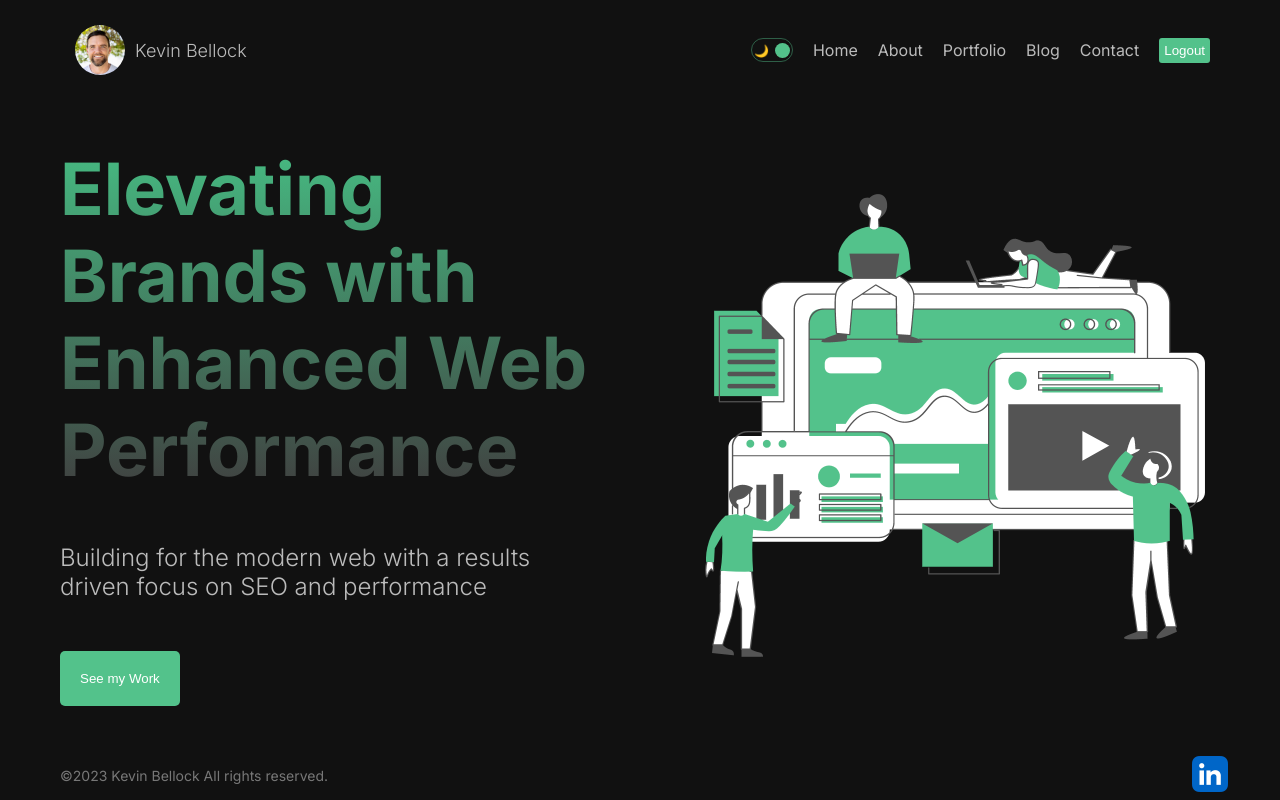
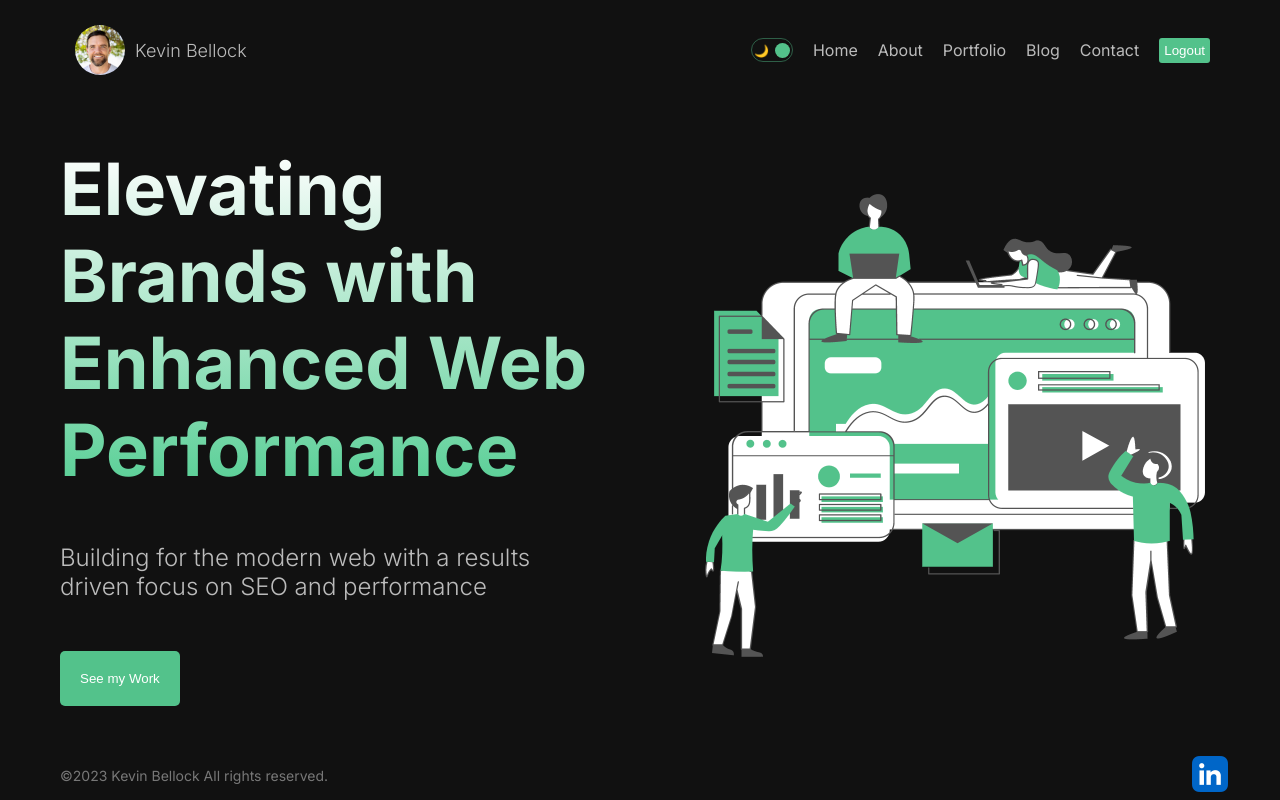
Before and after one commit to KBellock/2023portfolio, a Next.js app: page / in a window 1280 px wide. Built offline with nearby package versions, Linux system fonts and the light colour scheme.

Commit message:
hotfix themeProvider patch

```diff
--- a/src/app/page.jsx
+++ b/src/app/page.jsx
@@ -1,18 +1,22 @@
+"use client"
 import Image from 'next/image'
 import styles from './page.module.css'
 import Hero from 'public/hero.png'
 import Button from "@/components/button/Button"
+import { ThemeContext } from '@/context/ThemeContext'
+import { useContext } from 'react'
 
-export const metadata = {
-  title: 'Kevin Bellock | 2023 Portfolio',
-  description: 'Built with Next 13and MongoDB',
-}
+//export const metadata = {
+ // title: 'Kevin Bellock | 2023 Portfolio',
+  //description: 'Built with Next 13and MongoDB',
+//}
 
 export default function Home() {
+  const {mode} = useContext(ThemeContext)
   return (
     <div className={styles.container}>
       <div className={styles.item}>
-        <h1 className={styles.title}>Elevating Brands with Enhanced Web Performance</h1>
+        <h1 className={mode === 'light' ? styles.title : styles.titleDark}>Elevating Brands with Enhanced Web Performance</h1>
         <p className={styles.description}>Building for the modern web with a results driven focus on SEO and performance</p>
         <Button url="/portfolio" text="See my Work"/>
       </div>
--- a/src/app/page.module.css
+++ b/src/app/page.module.css
@@ -28,7 +28,7 @@
 
 .titleDark {
   font-size: 72px;
-  background: linear-gradient(to bottom, #46bb82, #efebeb);
+  background: linear-gradient(to top, #56ce94, #ffffff);
   -webkit-background-clip: text;
   -webkit-text-fill-color: transparent;
 }
--- a/src/components/navbar/Navbar.jsx
+++ b/src/components/navbar/Navbar.jsx
@@ -1,11 +1,12 @@
 "use client";
 import React from 'react'
-import { useState } from 'react'
+import { useState, useContext } from 'react'
 import Link from 'next/link'
 import styles from './navbar.module.css'
 import DarkModeToggle from '../DarkModeToggle/DarkModeToggle'
 import Image from 'next/image'
 import Kevin from '/public/profilepic.jpeg'
+import { ThemeContext } from '@/context/ThemeContext';
 
 const links = [
     {
@@ -43,6 +44,8 @@ function Navbar() {
     setIsMenuOpen(!isMenuOpen);
   };
 
+  const {mode} = useContext(ThemeContext);
+
   return (
     <div className={styles.container}>
         <div className={styles.logoContainer}>
@@ -63,9 +66,9 @@ function Navbar() {
         >Logout</button>
         </div>
         <div className={styles.burgerIcon} onClick={toggleMenu}>
-            <div className={`${styles.bar} ${isMenuOpen ? styles.open : ''}`}></div>
-            <div className={`${styles.bar} ${isMenuOpen ? styles.open : ''}`}></div>
-            <div className={`${styles.bar} ${isMenuOpen ? styles.open : ''}`}></div>
+            <div className={`${mode == "dark" ? styles.bar : styles.lightbar} ${isMenuOpen ? styles.open : ''}`}></div>
+            <div className={`${mode == "dark" ? styles.bar : styles.lightbar} ${isMenuOpen ? styles.open : ''}`}></div>
+            <div className={`${mode == "dark" ? styles.bar : styles.lightbar} ${isMenuOpen ? styles.open : ''}`}></div>
         </div>
       {isMenuOpen && <ul className={styles.menu}>
         {links.map((link) => (
--- a/src/components/navbar/navbar.module.css
+++ b/src/components/navbar/navbar.module.css
@@ -84,6 +84,14 @@
   transition: transform 0.3s, opacity 0.3s;
 }
 
+.lightbar {
+  width: 30px;
+  height: 3px;
+  background-color: black;
+  margin: 3px 0;
+  transition: transform 0.3s, opacity 0.3s;
+}
+
 .open .bar:nth-child(1) {
   transform: rotate(-45deg) translate(-3px, 6px);
 }
```
